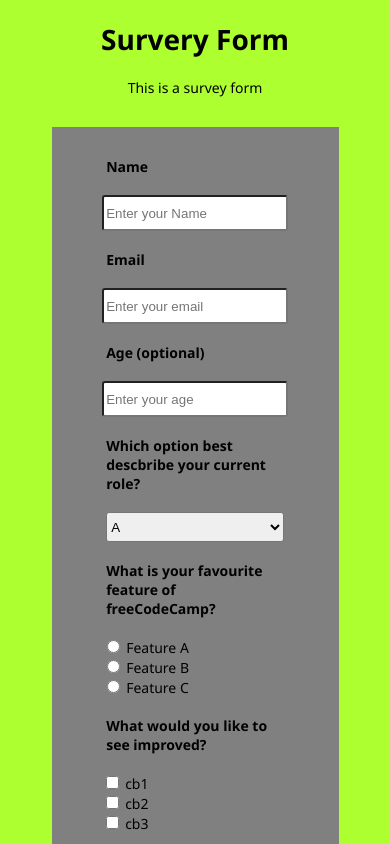
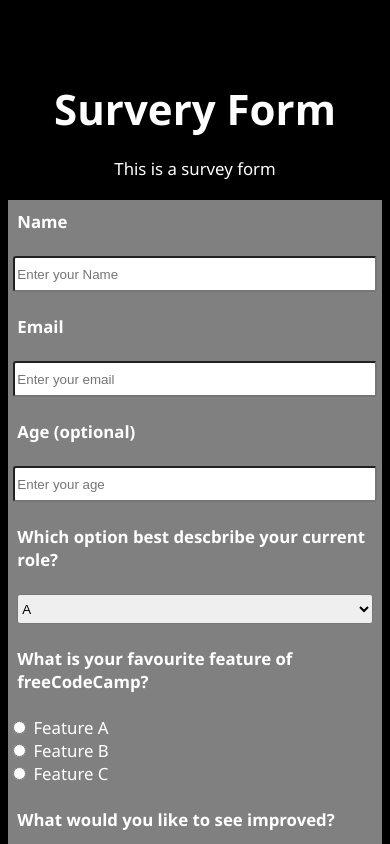
Before and after one commit to SiewTS/100_Days_Of_Code, a plain HTML site: page Survey_Form/index.html in a window 390 px wide. Shown: the top 844 px of the page. Drawn offline with Linux system fonts and the light colour scheme.

Commit message:
update : change css

```diff
--- a/Survey_Form/style.css
+++ b/Survey_Form/style.css
@@ -1,22 +1,32 @@
 body{
     font-family: 'Segoe UI', Tahoma, Geneva, Verdana, sans-serif;
     font-size: 14px;
-    background: greenyellow;
-    color: black;
+    background: black;
+    color: white;
     min-width: 260px;
 }
 
 h1, p{
     width: 100%;
+    text-align: center;
+}
+
+h1{
+    font-size: 3em;
+    margin: 80px auto 10px auto;
+}
+
+p{
+    font-size: 1.2em;
     margin: 20px auto 10px auto;
-    text-align: center;
 }
 
 #survey-form{
     background: grey;
-    width: 50%;
+    width: 60%;
     margin: 30px auto;
     padding: 30px 50px;
+    font-size: 1.2em;
 }
 
 #name-label, #email-label, #number-label, #dropdown-label, #radio-label, #cb-label, #comment-label, #dropdown-label-2, #submit
@@ -53,3 +63,11 @@ h1, p{
     background: rgba(173,255,47,0.7);
     cursor: pointer;
 }
+
+@media(max-width:800px){
+    #survey-form{
+        width: 100%;
+        margin: 20px 0;
+        padding: 10px 0;
+    }
+}
```
